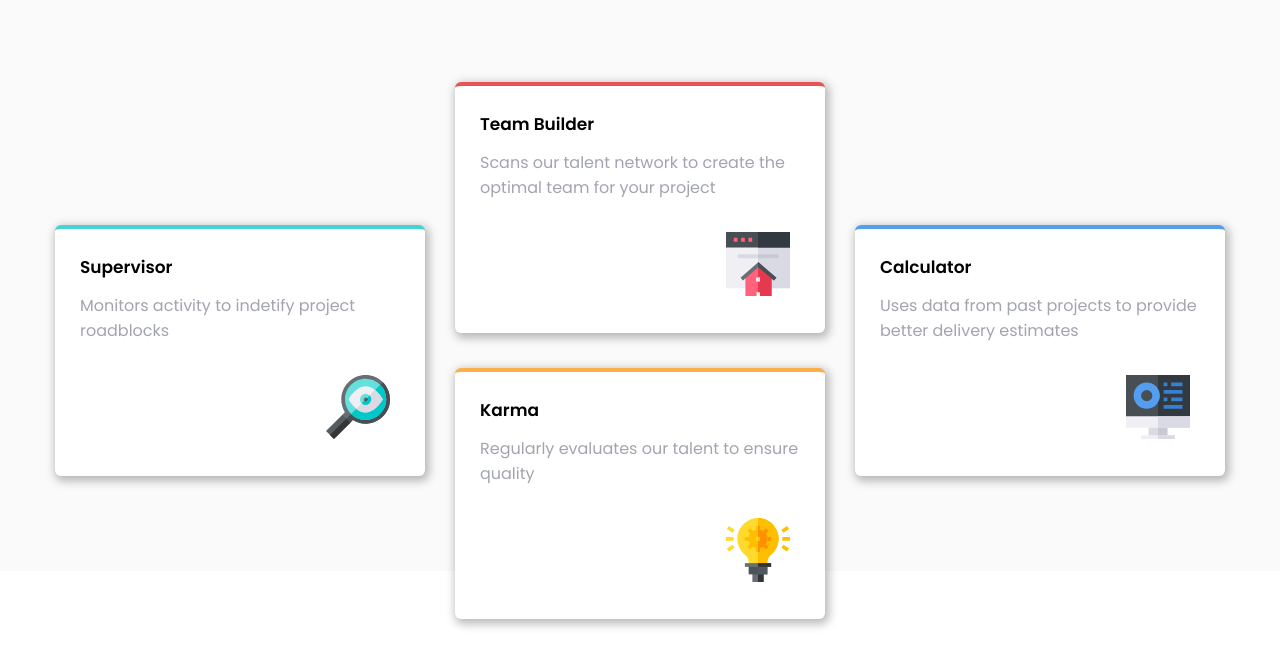
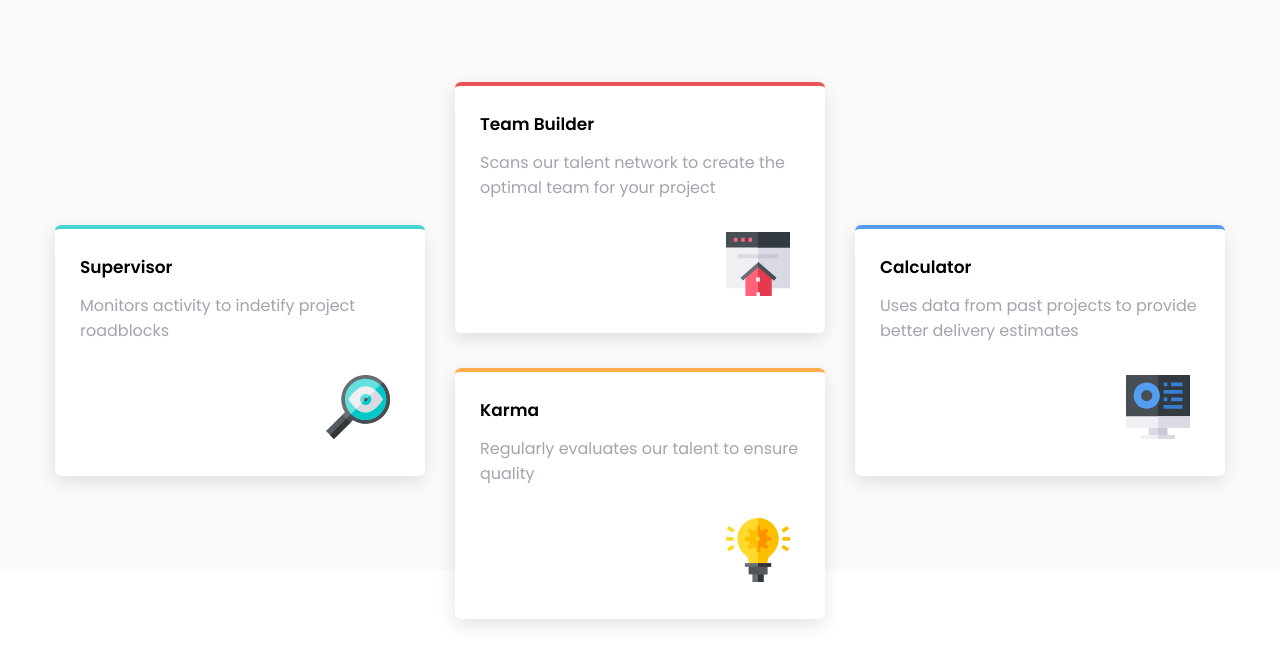
Before and after one commit to ArizonaMangoJuice/Four-card-feature-section, a plain HTML site: page index.html in a window 1280 px wide. Shown: the part 229-883 px from the top of the page. Drawn offline with Linux system fonts and the light colour scheme.

Commit message:
created the box shadow to more closely resemble it

```diff
--- a/index.css
+++ b/index.css
@@ -44,8 +44,8 @@
 .card{
     padding: 25px;
     border-top: 4px solid;
-    -webkit-box-shadow: 2px 3px 10px 2px rgba(0,0,0,0.28);
-    box-shadow: 2px 3px 10px 2px rgba(0,0,0,0.28);
+    -webkit-box-shadow: -1px 6px 18px 0px rgba(0,0,0,0.11);
+    box-shadow: -1px 6px 18px 0px rgba(0,0,0,0.11);
     width: 320px;
     margin: 35px 15px ;
     background-color: white;
@@ -121,8 +121,6 @@
 
     .card{
     padding: 25px;
-    -webkit-box-shadow: 2px 3px 10px 2px rgb(0 0 0 / 28%);
-    box-shadow: 2px 3px 10px 2px rgb(0 0 0 / 28%);
     width: auto;
     margin: 15px 15px;
     background-color: white;
```
